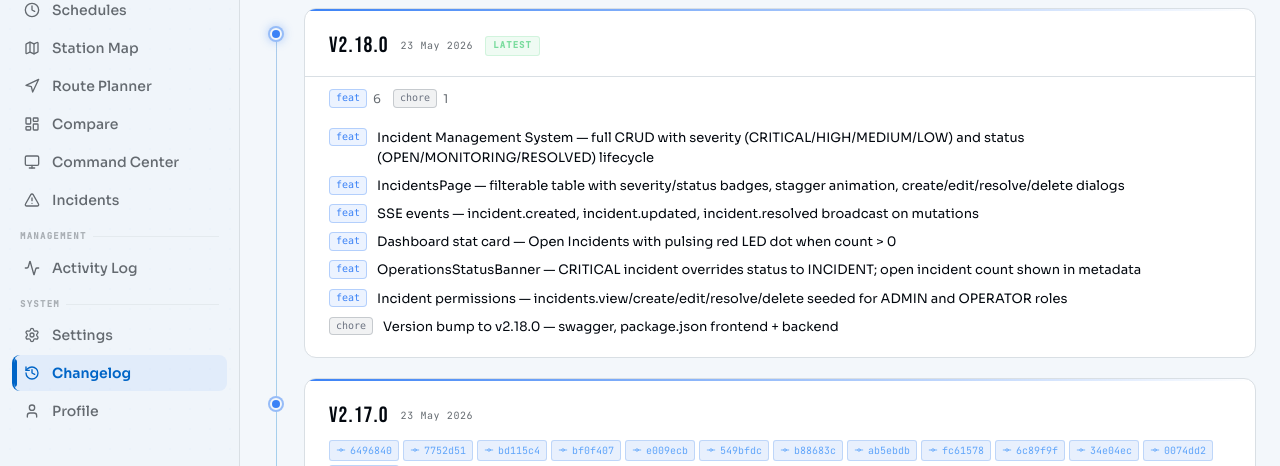
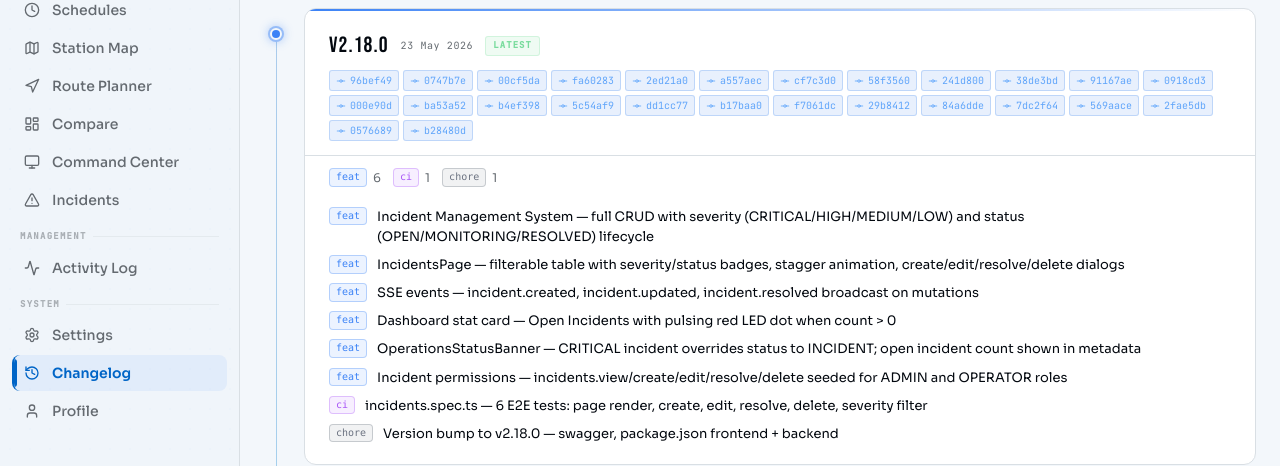
Before and after one commit to didapatria/mrt-station-dashboard, a React (Vite) app in the folder frontend/: page /changelog in a window 1280 px wide. Shown: the part 201-667 px from the top of the page. Built offline with nearby package versions, Linux system fonts and the light colour scheme; no server answers; sample sign-in values are in the browser's storage.

Commit message:
chore: populate v2.18.0 commit hashes in ChangelogPage

```diff
--- a/frontend/src/pages/ChangelogPage.tsx
+++ b/frontend/src/pages/ChangelogPage.tsx
@@ -53,7 +53,34 @@ const changelog: Release[] = [
   {
     version: "2.18.0",
     date: "23 May 2026",
-    commits: [],
+    commits: [
+      "96bef49",
+      "0747b7e",
+      "00cf5da",
+      "fa60283",
+      "2ed21a0",
+      "a557aec",
+      "cf7c3d0",
+      "58f3560",
+      "241d800",
+      "38de3bd",
+      "91167ae",
+      "0918cd3",
+      "000e90d",
+      "ba53a52",
+      "b4ef398",
+      "5c54af9",
+      "dd1cc77",
+      "b17baa0",
+      "f7061dc",
+      "29b8412",
+      "84a6dde",
+      "7dc2f64",
+      "569aace",
+      "2fae5db",
+      "0576689",
+      "b28480d",
+    ],
     entries: [
       {
         category: "feat",
@@ -78,6 +105,10 @@ const changelog: Release[] = [
       {
         category: "feat",
         text: "Incident permissions — incidents.view/create/edit/resolve/delete seeded for ADMIN and OPERATOR roles",
+      },
+      {
+        category: "ci",
+        text: "incidents.spec.ts — 6 E2E tests: page render, create, edit, resolve, delete, severity filter",
       },
       {
         category: "chore",
```
